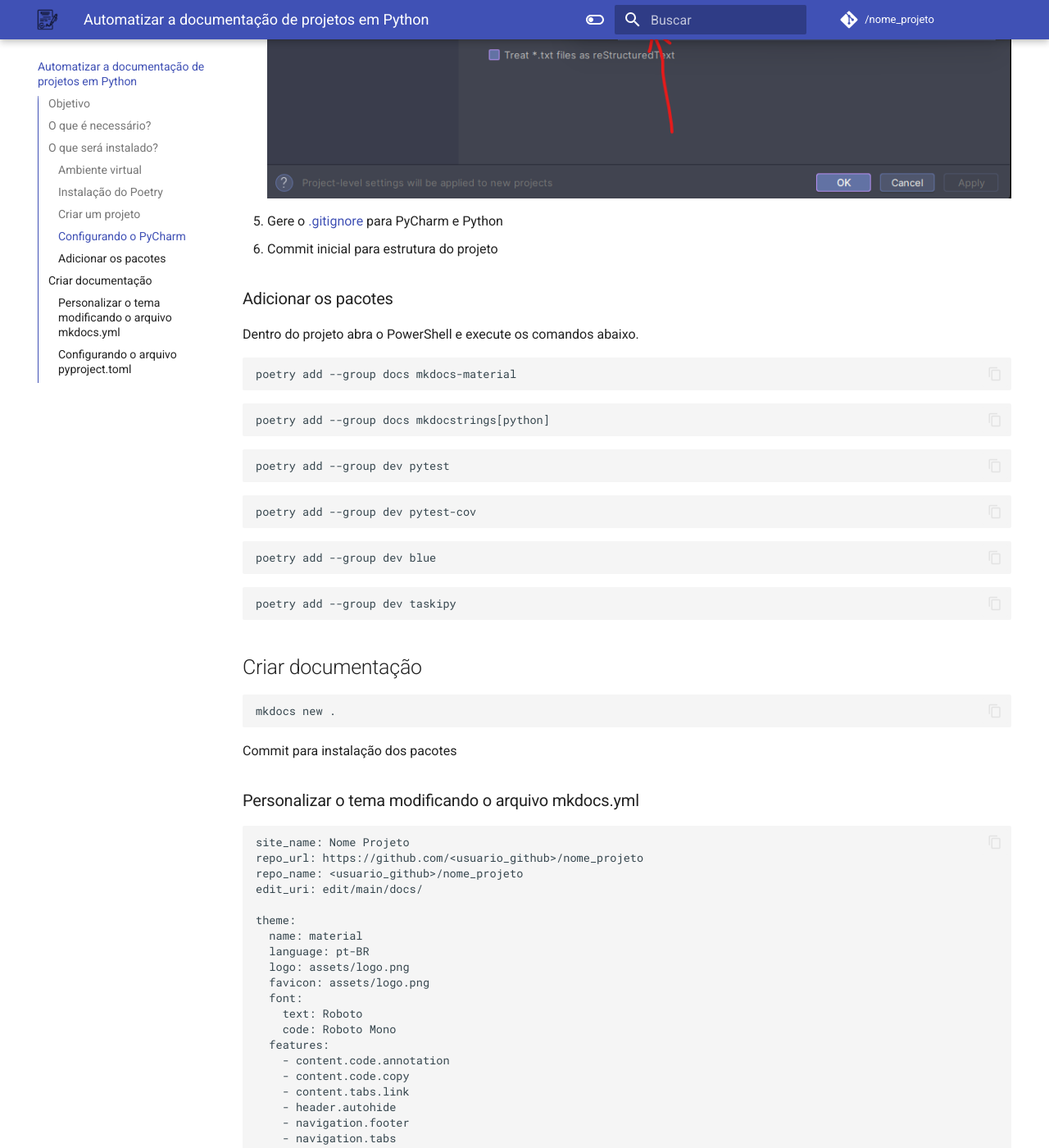
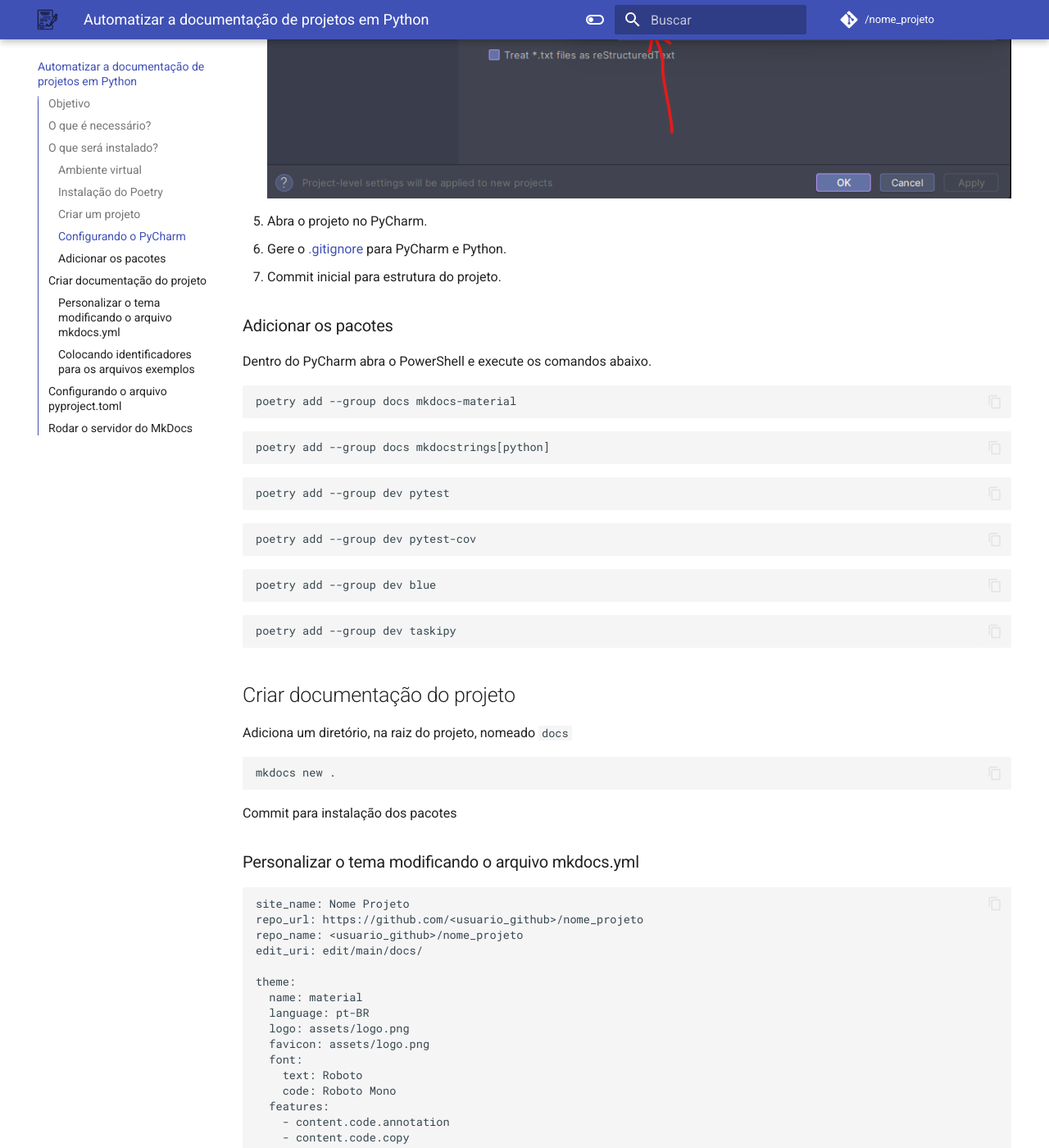
Before and after one commit to cicerohr/nome_projeto, an MkDocs documentation site: the page built from docs/README.md, in a window 1280 px wide and 1400 px high, scrolled down 4425 px. Shown: the whole window at 82% size. Built offline with MkDocs 1.6.1 and Material for MkDocs 9.7.7, drawn with Linux system fonts in a browser that asks for light colours; comment, search, counter and statistics services are not loaded; some of the changed text lies outside the part shown.

Commit message:
Correções e ajustes do texto.

````diff
--- a/docs/README.md
+++ b/docs/README.md
@@ -105,13 +104,14 @@
 4. Altere o formato da _docstrings_ para Google selecionando  _Python
    Integrated Tools_.
    ![Seta indicando a seleção do Google na formacao dos docstrings](assets\pycharm04.png "Tela para alterar o formato da docstrings para Google")
-5. Gere o [.gitignore](https://www.toptal.com/developers/gitignore) para
-   PyCharm e Python
-6. Commit inicial para estrutura do projeto
+5. Abra o projeto no PyCharm.
+6. Gere o [.gitignore](https://www.toptal.com/developers/gitignore) para
+   PyCharm e Python.
+7. Commit inicial para estrutura do projeto.
 
 ### Adicionar os pacotes
 
-Dentro do projeto abra o PowerShell e execute os comandos abaixo.
+Dentro do PyCharm abra o PowerShell e execute os comandos abaixo.
 
 ```commandline
 poetry add --group docs mkdocs-material
@@ -137,7 +137,9 @@
 poetry add --group dev taskipy
 ```
 
-## Criar documentação
+## Criar documentação do projeto
+
+Adiciona um diretório, na raiz do projeto, nomeado `docs`
 
 ```commandline
 mkdocs new .
@@ -223,9 +225,39 @@
 
 ```
 
+### Colocando identificadores para os arquivos exemplos
+
+Crie um diretório `api`, no diretório `docs`, e dentro crie um arquivo `.md` com o mesmo nome do
+arquivo a ser manipulado pelo mkdocstrings.
+
+Dentro do arquivo `.md`, no diretório api, coloque o identificador,
+após três dois pontos seguidos, com o mesmo nome do arquivo Python.
+(::: nome_arquivo)
+
+```markdown
+heranca_poo.md
+
+::: heranca_poo
+```
+
+Exemplo:
+
+    nome-projeto
+    ├── pyproject.toml
+    ├── README.md
+    ├── docs
+    │   └── api
+    │       └── heranca_poo.md
+    ├── src
+    │   └── nome_projeto
+    │       ├── __init__.py
+    │       └── heranca_poo.py
+    └── tests
+        └── __init__.py
+
 Commit para personalização do Material for MkDocs
 
-### Configurando o arquivo pyproject.toml
+## Configurando o arquivo pyproject.toml
 
 ```toml
 [tool.poetry]
@@ -272,3 +304,12 @@
 ```
 
 Commit para configuração do Pytest, lint e taskiPy
+
+## Rodar o servidor do MkDocs
+
+```commandline
+mkdocs serve
+```
+
+Depois do servidor iniciar clique no linque `http://127.0.0.1:8000/` e veja o
+resultado.
````
Also changed, not shown: other parts of docs/README.md (+2 -3 lines).
